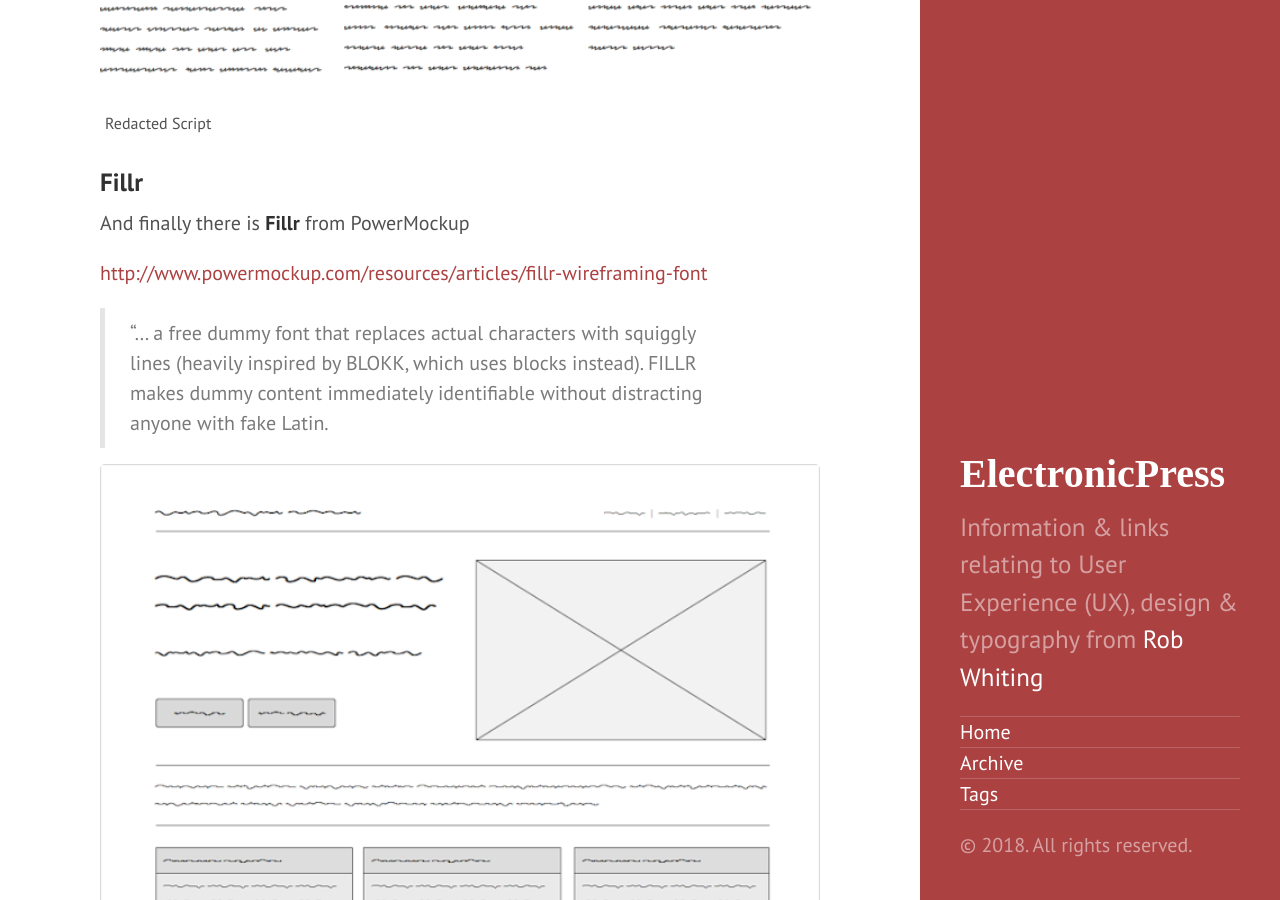
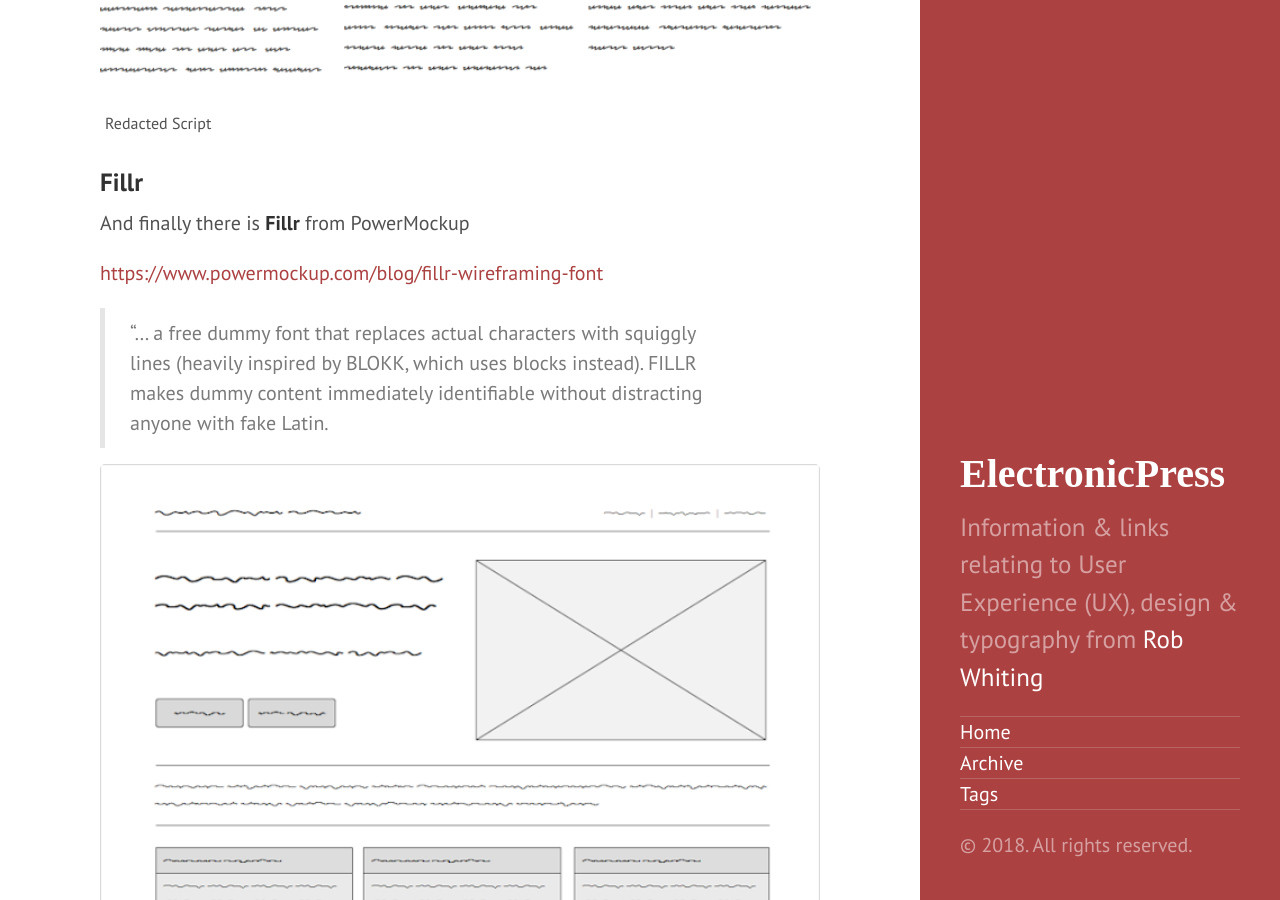
Before and after one commit to whitingx/whitingx.github.io, a Jekyll site: the page built from _posts/2013-04-26-fonts-for-wireframing.markdown, in a window 1280 px wide and 900 px high, scrolled down 1622 px. Built offline with Jekyll 4.4.1, drawn with Linux system fonts in a browser that asks for light colours; some web fonts are replaced; comment, search, counter and statistics services are not loaded; some of the changed lines change nothing that is shown.

Commit message:
Fillr - update link

```diff
--- a/_posts/2013-04-26-fonts-for-wireframing.markdown
+++ b/_posts/2013-04-26-fonts-for-wireframing.markdown
@@ -38,7 +38,7 @@
 
 And finally there is **Fillr** from PowerMockup
 
-[http://www.powermockup.com/resources/articles/fillr-wireframing-font](http://www.powermockup.com/resources/articles/fillr-wireframing-font)
+[https://www.powermockup.com/blog/fillr-wireframing-font](https://www.powermockup.com/blog/fillr-wireframing-font)
 
 > "... a free dummy font that replaces actual characters with squiggly lines (heavily inspired by BLOKK, which uses blocks instead). FILLR makes dummy content immediately identifiable without distracting anyone with fake Latin.
 
```
